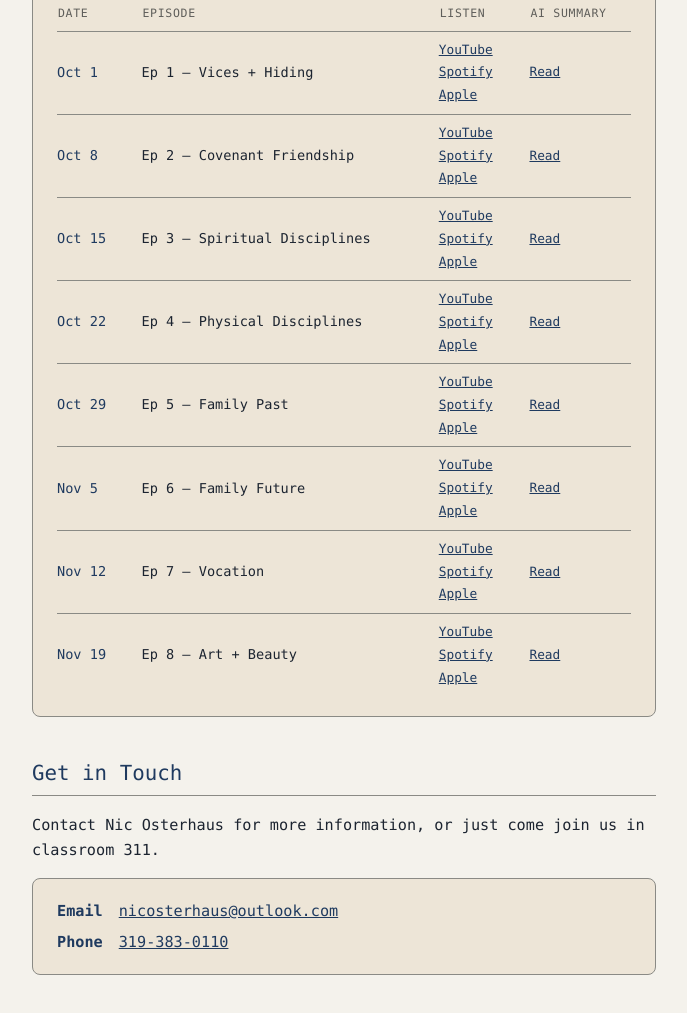
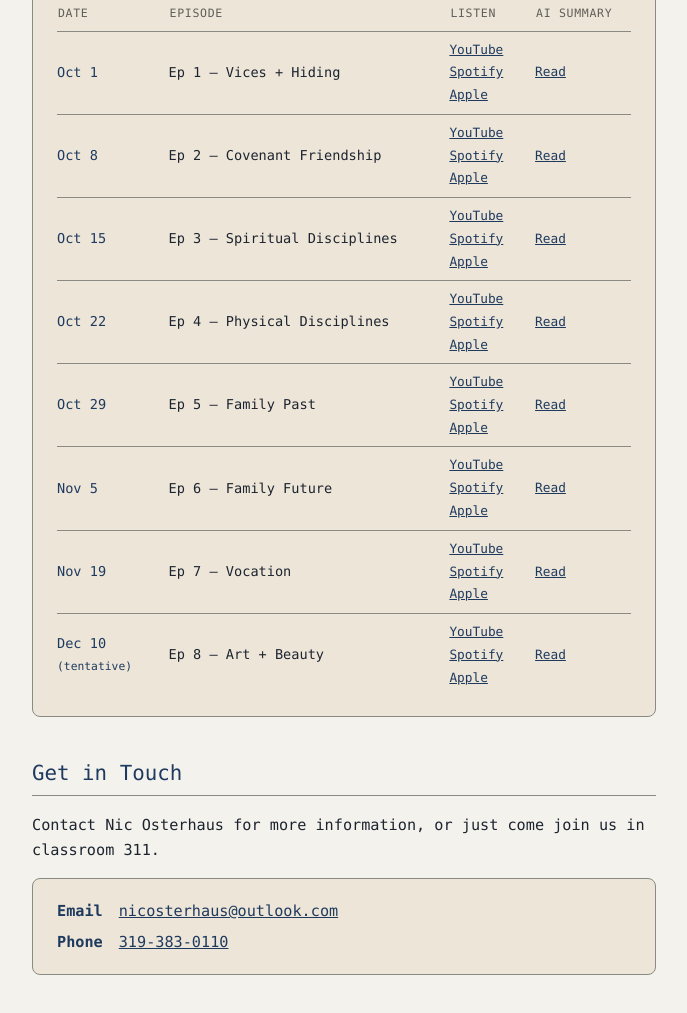
Before and after one commit to nmosterhaus/fatherhood-together, a plain HTML site: page index.html in a window 1280 px wide. Shown: the part 905-1918 px from the top of the page, without its empty margins (296-983 px from the left). Drawn offline with Linux system fonts and the light colour scheme.

Commit message:
Shift schedule after skipped week: Ep 7 tonight, Ep 8 tentatively Dec 10
Co-Authored-By: Claude Sonnet 5.5 <noreply@anthropic.com>
Claude-Session: https://claude.ai/code/session_011chyhhJN6A9Dh522bS1hpP

```diff
--- a/index.html
+++ b/index.html
@@ -229,7 +229,7 @@
             <td class="summary"><a href="summaries/s1e6.html" target="_blank" rel="noopener">Read</a></td>
           </tr>
           <tr>
-            <td>Nov 12</td>
+            <td>Nov 19</td>
             <td>Ep 7 &mdash; Vocation</td>
             <td class="listen"><div class="listen-links">
               <a href="https://youtu.be/ljJOJ0AATag" target="_blank" rel="noopener">YouTube</a>
@@ -239,7 +239,7 @@
             <td class="summary"><a href="summaries/s1e7.html" target="_blank" rel="noopener">Read</a></td>
           </tr>
           <tr>
-            <td>Nov 19</td>
+            <td>Dec 10<br><small>(tentative)</small></td>
             <td>Ep 8 &mdash; Art + Beauty</td>
             <td class="listen"><div class="listen-links">
               <a href="https://youtu.be/lNlxxcx5STk" target="_blank" rel="noopener">YouTube</a>
```
